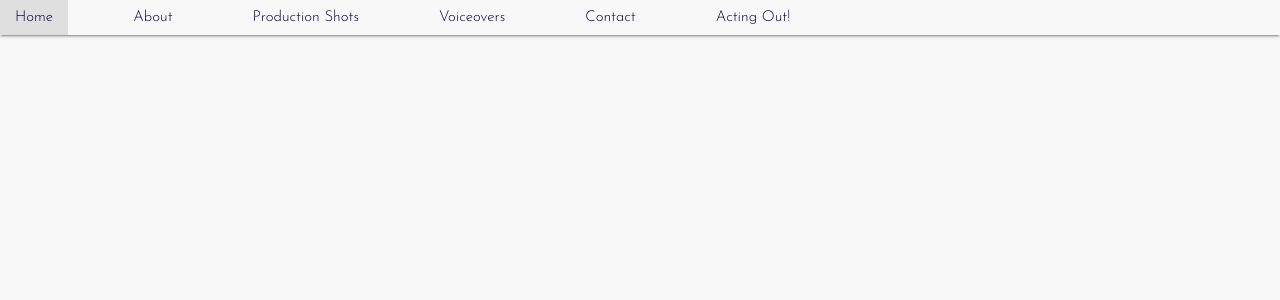
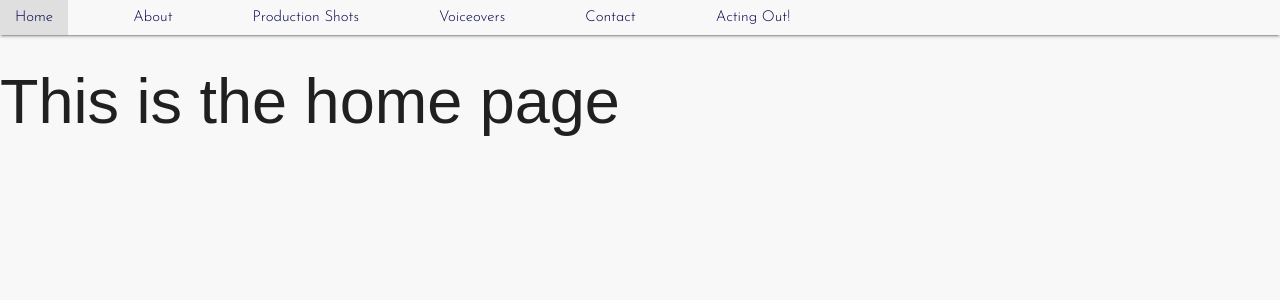
Before and after one commit to kurtgee6/Mr.YesIndeed, a React (Create React App) app in the folder client/: page / in a window 1280 px wide. Shown: the top 300 px of the page. Built offline with nearby package versions, Linux system fonts and the light colour scheme.

Commit message:
fixed pathway sources

```diff
--- a/client/src/App.js
+++ b/client/src/App.js
@@ -9,6 +9,7 @@ import Acting from "./pages/acting-out";
 import Contact from "./pages/contact";
 import Production from "./pages/production";
 import Voiceovers from "./pages/voiceovers";
+import Home from "./pages/home";
 
 
 
@@ -17,6 +18,7 @@ const App = () =>
     <div>
       <Navbar />
       <Wrapper>
+      <Route exact path="/" component={Home} />
         <Route exact path="/about" component={About} />
         <Route exact path="/acting" component={Acting} />
         <Route exact path="/contact" component={Contact} />
--- a/client/src/pages/home.js
+++ b/client/src/pages/home.js
@@ -0,0 +1,8 @@
+import React from "react";
+
+const Home = () =>
+  <div>
+      <h1>This is the home page</h1>
+  </div>;
+
+export default Home;
```
